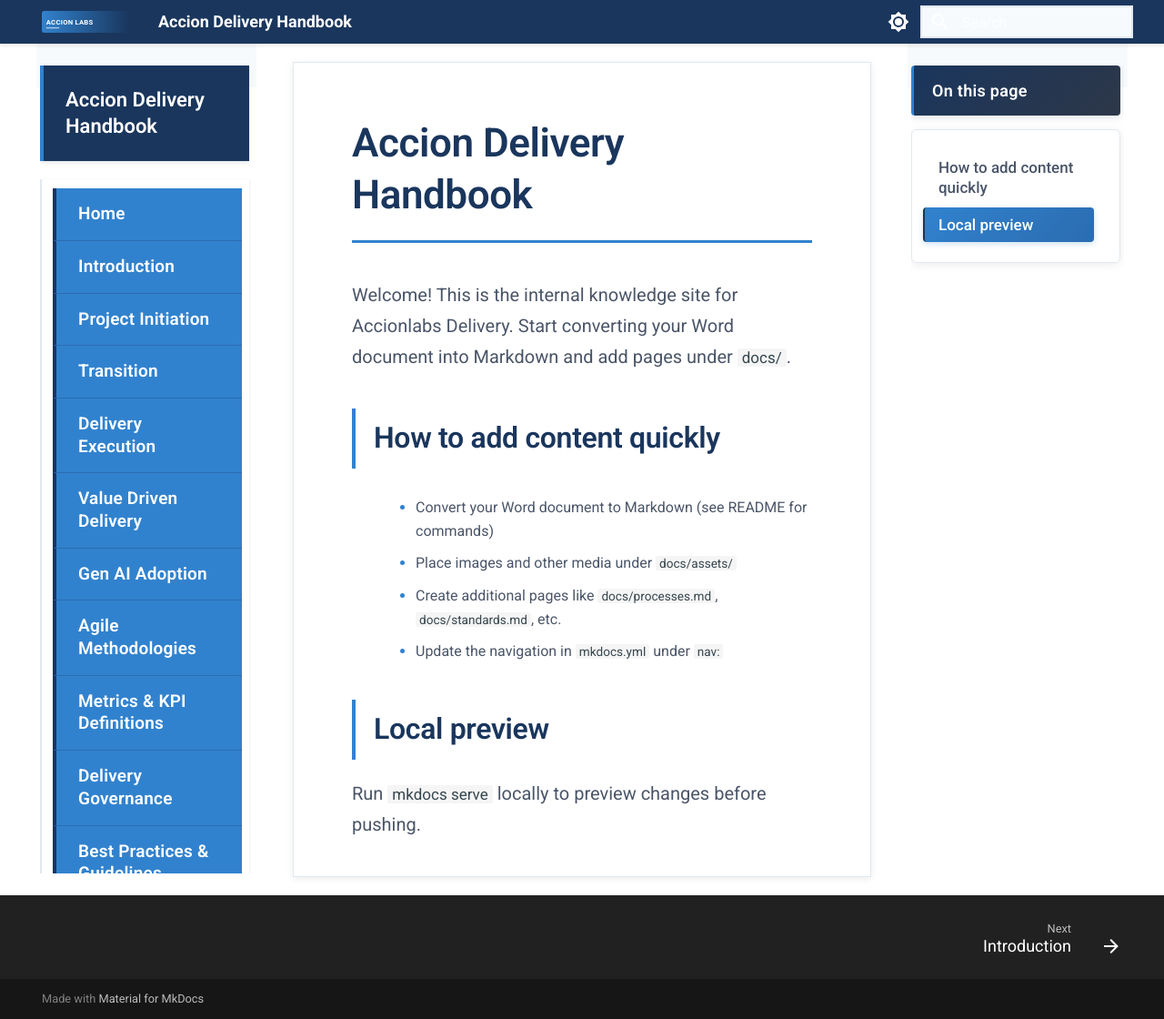
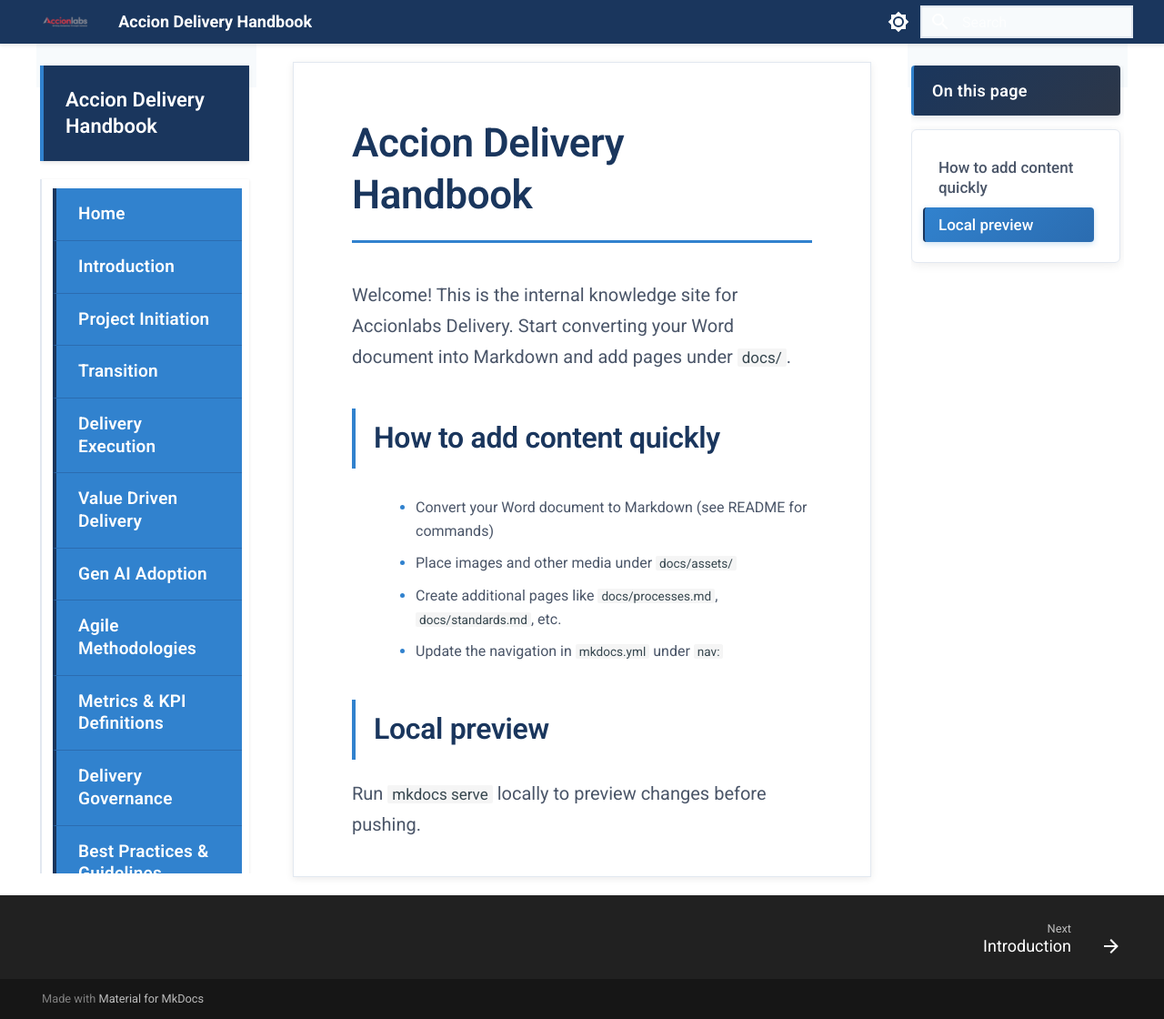
Before and after one commit to mahasri/accion-delivery-handbook, an MkDocs documentation site: the page built from docs/index.md, in a window 1280 px wide and 1120 px high. Shown: the whole window at 91% size. Built offline with MkDocs 1.6.1 and Material for MkDocs 9.7.7, drawn with Linux system fonts in a browser that asks for light colours; the version menu is left out.

Commit message:
Update logo configuration to use PNG file instead of SVG

```diff
--- a/mkdocs.yml
+++ b/mkdocs.yml
@@ -5,7 +5,7 @@
 theme:
   name: material
   language: en
-  logo: assets/logo.svg
+  logo: assets/2ed88e01db860e124d144c5fe92e2f922f8d0165.png
   features:
     - navigation.instant
     - navigation.tracking
```
